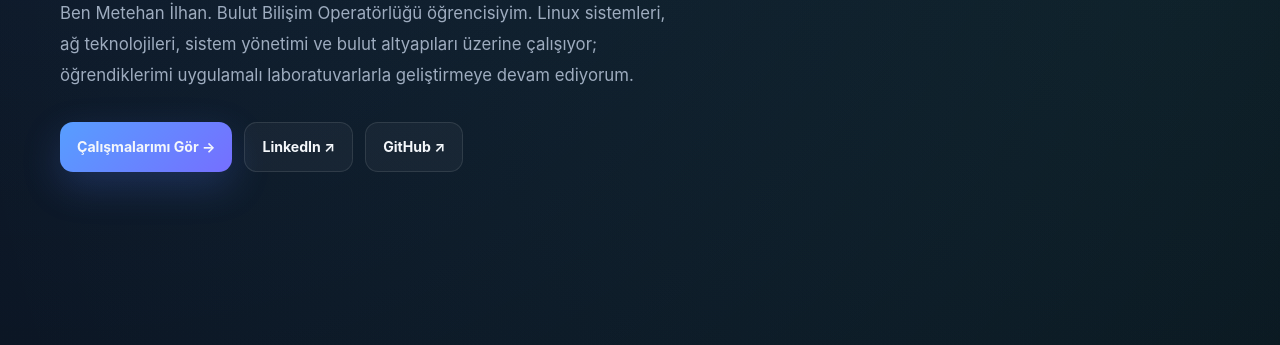
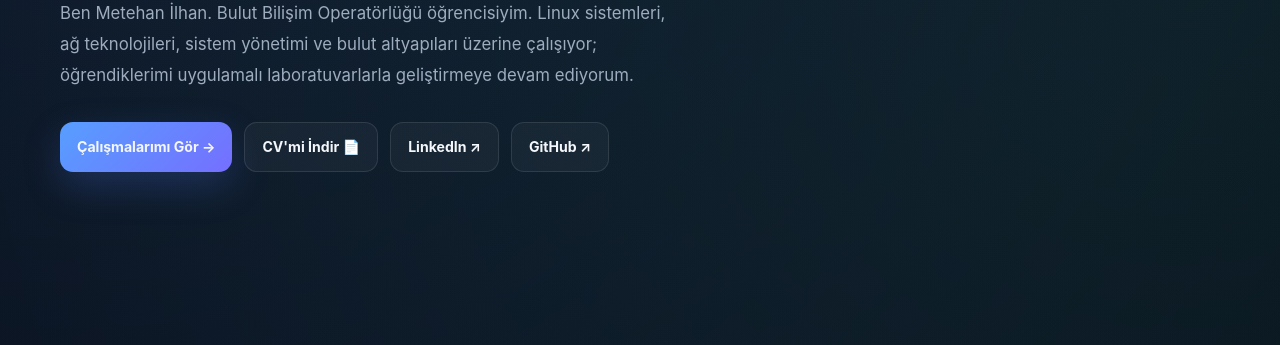
Before and after one commit to Metehann462/metehanilhan.com.tr, a plain HTML site: page index.html in a window 1280 px wide. Shown: the part 455-800 px from the top of the page. Drawn offline with Linux system fonts and the light colour scheme.

Commit message:
Add CV download link to index.html
Added a direct download link for the CV in the buttons section.

```diff
--- a/index.html
+++ b/index.html
@@ -260,6 +260,8 @@
           </p>
           <div class="buttons">
             <a class="btn btn-primary" href="#calismalar">Çalışmalarımı Gör →</a>
+            <!-- Doğrudan Google Drive İndirme Linki Eklendi -->
+            <a class="btn btn-ghost" href="https://drive.google.com/uc?export=download&id=1cT14aSDe47lSuwxSQPpu50sfJtnp3Sgu" target="_blank" rel="noopener noreferrer">CV'mi İndir 📄</a>
             <a class="btn btn-ghost" href="https://www.linkedin.com/in/metehan-ilhan-79916836a" target="_blank" rel="noopener noreferrer">LinkedIn ↗</a>
             <a class="btn btn-ghost" href="https://github.com/Metehann462" target="_blank" rel="noopener noreferrer">GitHub ↗</a>
           </div>
```
